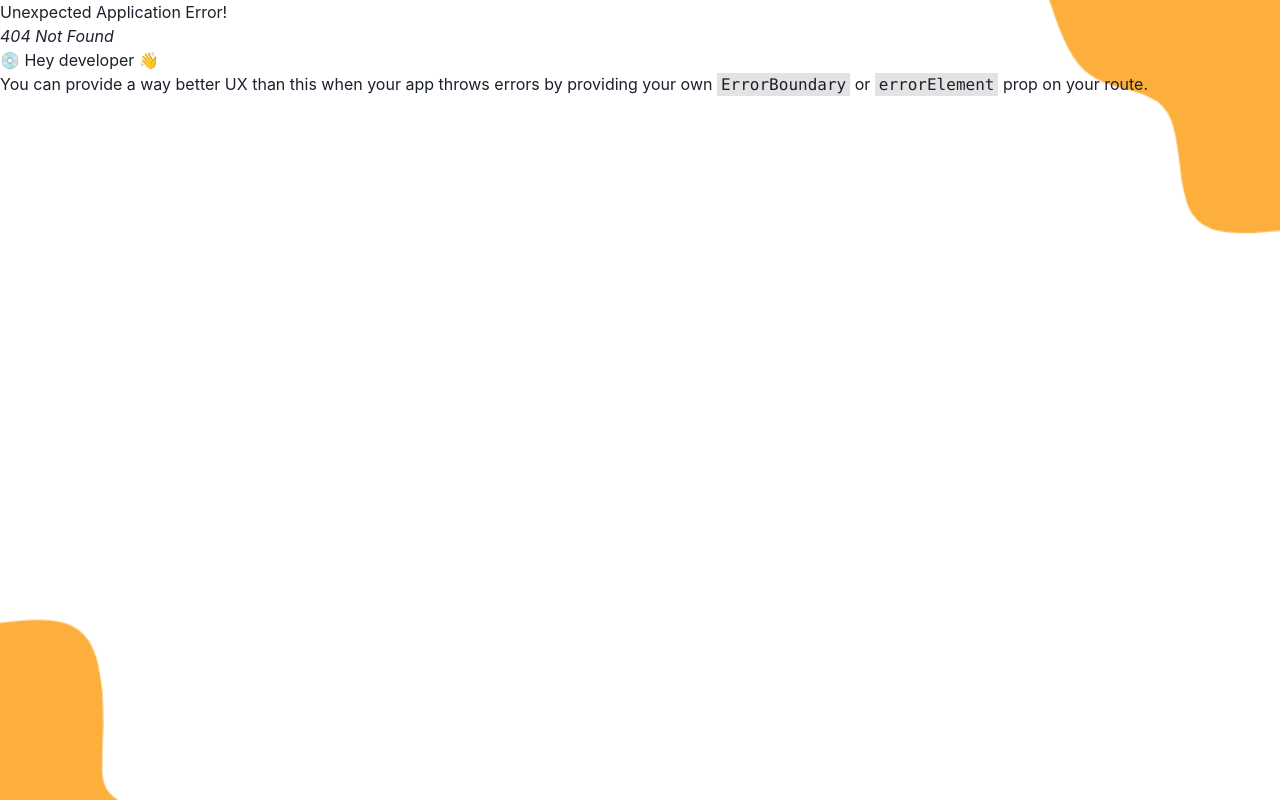
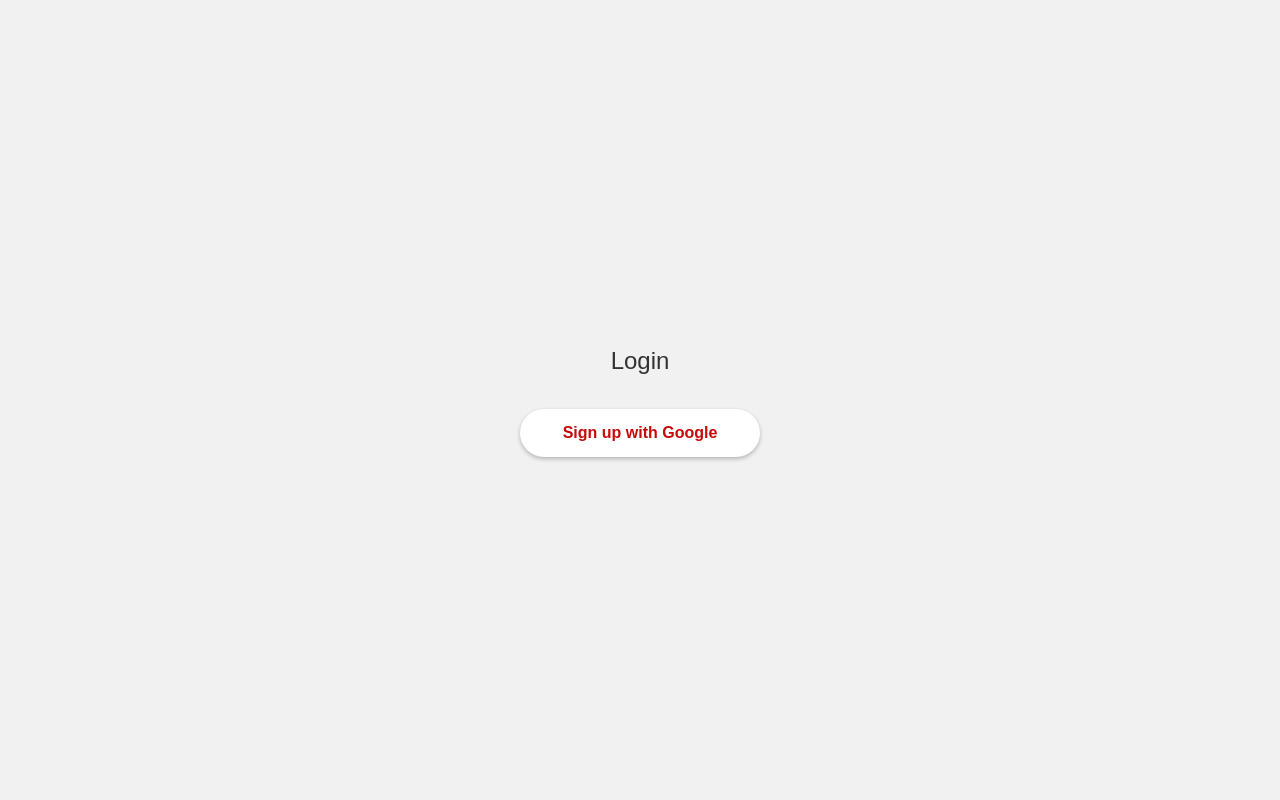
Before and after one commit to Bolexzy/QUIZWHIZ, a React (Create React App) app in the folder client-backend/: page /login in a window 1280 px wide. Before the commit this address had no page. Built offline with nearby package versions, Linux system fonts and the light colour scheme.

Commit message:
added login with google

```diff
--- /dev/null
+++ b/client-backend/src/components/LoginPage.js
@@ -0,0 +1,58 @@
+import React, {useState} from 'react';
+import firebaseApp from './firebase__init_scripts/firebaseAppInit';
+import { getAuth, signInWithPopup, GoogleAuthProvider } from "firebase/auth";
+import { redirect } from "react-router-dom";
+import '../styles/LoginPage.css';
+
+const provider = new GoogleAuthProvider();
+const auth = getAuth();
+
+
+const LoginPage = () => {
+
+    const [loginError, setLoginError] = useState('');
+
+    const handleGoogleSignup = () => {
+        signInWithPopup(auth, provider)
+            .then((result) => {
+                // This gives you a Google Access Token. You can use it to access the Google API.
+                const credential = GoogleAuthProvider.credentialFromResult(result);
+                const token = credential.accessToken;
+                // The signed-in user info.
+                const user = result.user;
+                console.log(user);
+                if (user) {
+                    return redirect("/dashboard");
+                }
+                // IdP data available using getAdditionalUserInfo(result)
+                // ...
+            }).catch((error) => {
+                // Handle Errors here.
+                const errorCode = error.code;
+                const errorMessage = error.message;
+                // The email of the user's account used.
+                const email = error.customData.email;
+                // The AuthCredential type that was used.
+                console.log('signin failed', error)
+                setLoginError('An error occurred during login. Please try again.');
+                const credential = GoogleAuthProvider.credentialFromError(error);
+                // ...
+            });
+    };
+
+    return (
+        <div className="login-page">
+            <h1>Login</h1>
+            {
+                loginError && <div className="login-error">
+                    <span className="login-error__message">{loginError}</span>
+                </div>
+            }
+            <button className="google-signup-button" onClick={handleGoogleSignup}>
+                Sign up with Google
+            </button>
+        </div>
+    );
+};
+
+export default LoginPage;
--- a/client-backend/src/components/Root.js
+++ b/client-backend/src/components/Root.js
@@ -2,11 +2,15 @@
 import { Outlet } from "react-router-dom";
 import { Flex } from '@chakra-ui/react';
 import { Box } from '@chakra-ui/react';
+import firebaseApp from './firebase__init_scripts/firebaseAppInit';
+import { getAuth, onAuthStateChanged } from "firebase/auth";
 import Sidebar from './Sidebar';
 
 export default function Root() {
+
     return (
         <>
+
             <Flex>
                 <Box bg='orange' w='6em' h='100%' pos='fixed'>
                     <Sidebar />
@@ -23,7 +27,6 @@
                     </Flex>
                 </Box>
             </Flex>
-
         </>
     );
 }
--- a/client-backend/src/components/Sidebar.js
+++ b/client-backend/src/components/Sidebar.js
@@ -13,7 +13,7 @@
     return (
         <Flex direction='column' alignItems='center' justifyContent='space-around' h='100%' py='7em'>
             <NavLink
-                to="/backend"
+                to="/dashboard"
                 end
             >
                 {({ isActive, isPending }) => (
@@ -29,7 +29,7 @@
                 )}
             </NavLink>
             <NavLink
-                to="/backend/setting"
+                to="/dashboard/setting"
             >
                 {({ isActive, isPending }) => (
                     <IconButton
@@ -44,7 +44,7 @@
                 )}
             </NavLink>
             <NavLink
-                to="/backend/takequiz"
+                to="/dashboard/takequiz"
             >
                 {({ isActive, isPending }) => (
                     <IconButton
@@ -59,7 +59,7 @@
                 )}
             </NavLink>
             <NavLink
-                to="/backend/setquiz"
+                to="/dashboard/setquiz"
             >
                 {({ isActive, isPending }) => (
                     <IconButton
--- /dev/null
+++ b/client-backend/src/components/firebase__init_scripts/firebaseAppInit.js
@@ -0,0 +1,13 @@
+import {initializeApp} from "firebase/app";
+const firebaseConfig = {
+    apiKey: "AIzaSyDrcB0RrBSaQn5-2mbYmGyS5zlzkc9slps",
+    authDomain: "quizwhiz-72df8.firebaseapp.com",
+    databaseURL: "https://quizwhiz-72df8-default-rtdb.firebaseio.com",
+    projectId: "quizwhiz-72df8",
+    storageBucket: "quizwhiz-72df8.appspot.com",
+    messagingSenderId: "412874254362",
+    appId: "1:412874254362:web:9c8128380ab932112b89a3"
+  };
+  const firebaseApp = initializeApp(firebaseConfig);
+
+  export default firebaseApp;
--- /dev/null
+++ b/client-backend/src/styles/LoginPage.css
@@ -0,0 +1,57 @@
+.login-page {
+  display: flex;
+  flex-direction: column;
+  align-items: center;
+  justify-content: center;
+  min-height: 100vh;
+  background-color: #f1f1f1;
+}
+
+h1 {
+  font-family: Arial, sans-serif;
+  font-size: 24px;
+  margin-bottom: 30px;
+  color: #333333;
+}
+
+.google-signup-button {
+  display: flex;
+  align-items: center;
+  justify-content: center;
+  width: 240px;
+  height: 48px;
+  border-radius: 24px;
+  background-color: #ffffff;
+  border: none;
+  box-shadow: 0px 2px 4px rgba(0, 0, 0, 0.25);
+  color: #c60a0a;
+  font-family: Arial, sans-serif;
+  font-size: 16px;
+  font-weight: bold;
+  cursor: pointer;
+  transition: background-color 0.3s ease;
+}
+
+.google-signup-button:hover {
+  background-color: #e0e0e0;
+}
+
+.login-error {
+  display: flex;
+  align-items: center;
+  justify-content: center;
+  width: 240px;
+  height: 48px;
+  background-color: #f44336;
+  border-radius: 24px;
+  color: #ffffff;
+  font-family: Arial, sans-serif;
+  font-size: 14px;
+  font-weight: bold;
+  margin-top: 20px;
+}
+
+.login-error__message {
+  text-align: center;
+  padding: 5px 10px;
+}
```
Also changed, not shown: client-backend/src/App.js (+13 -3 lines).
